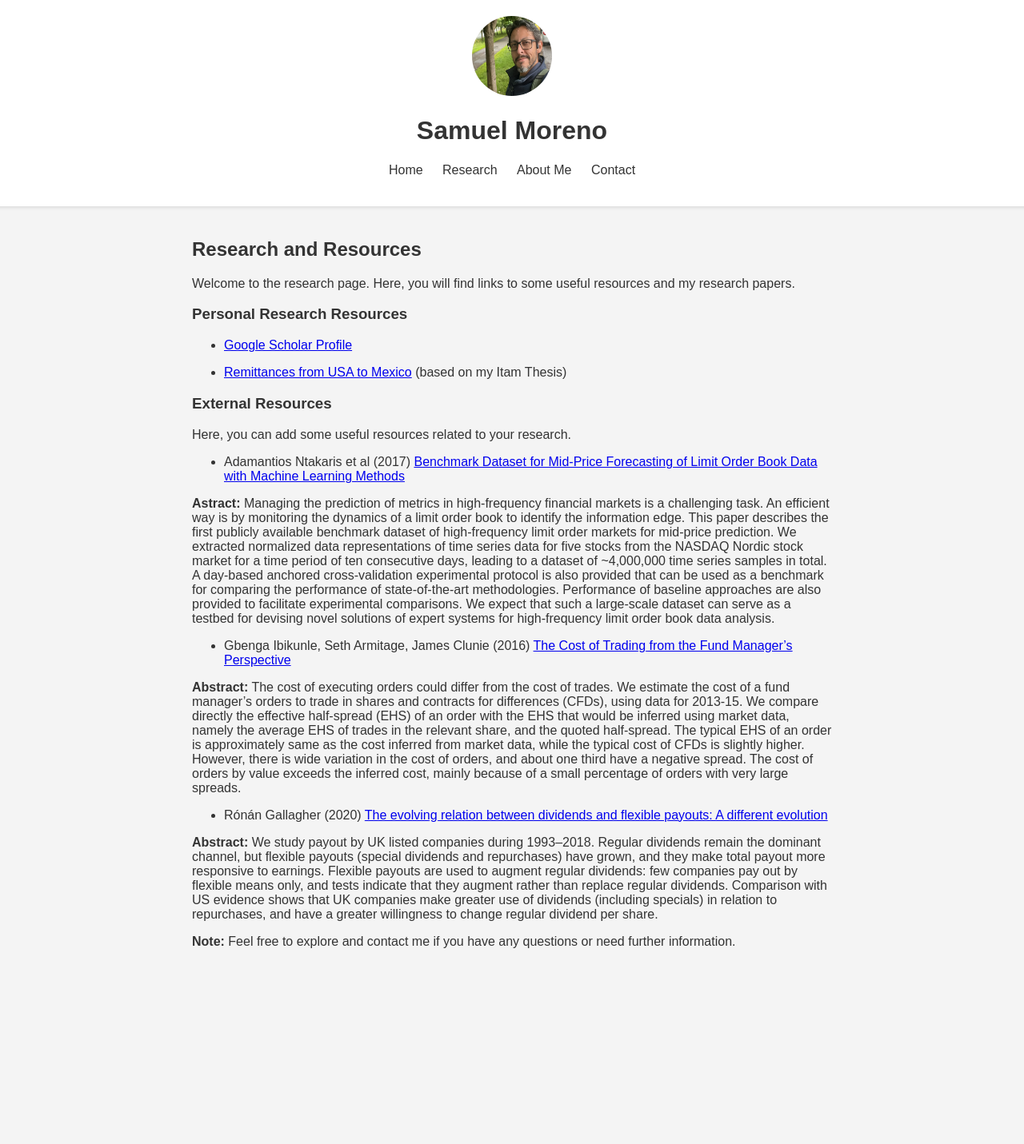
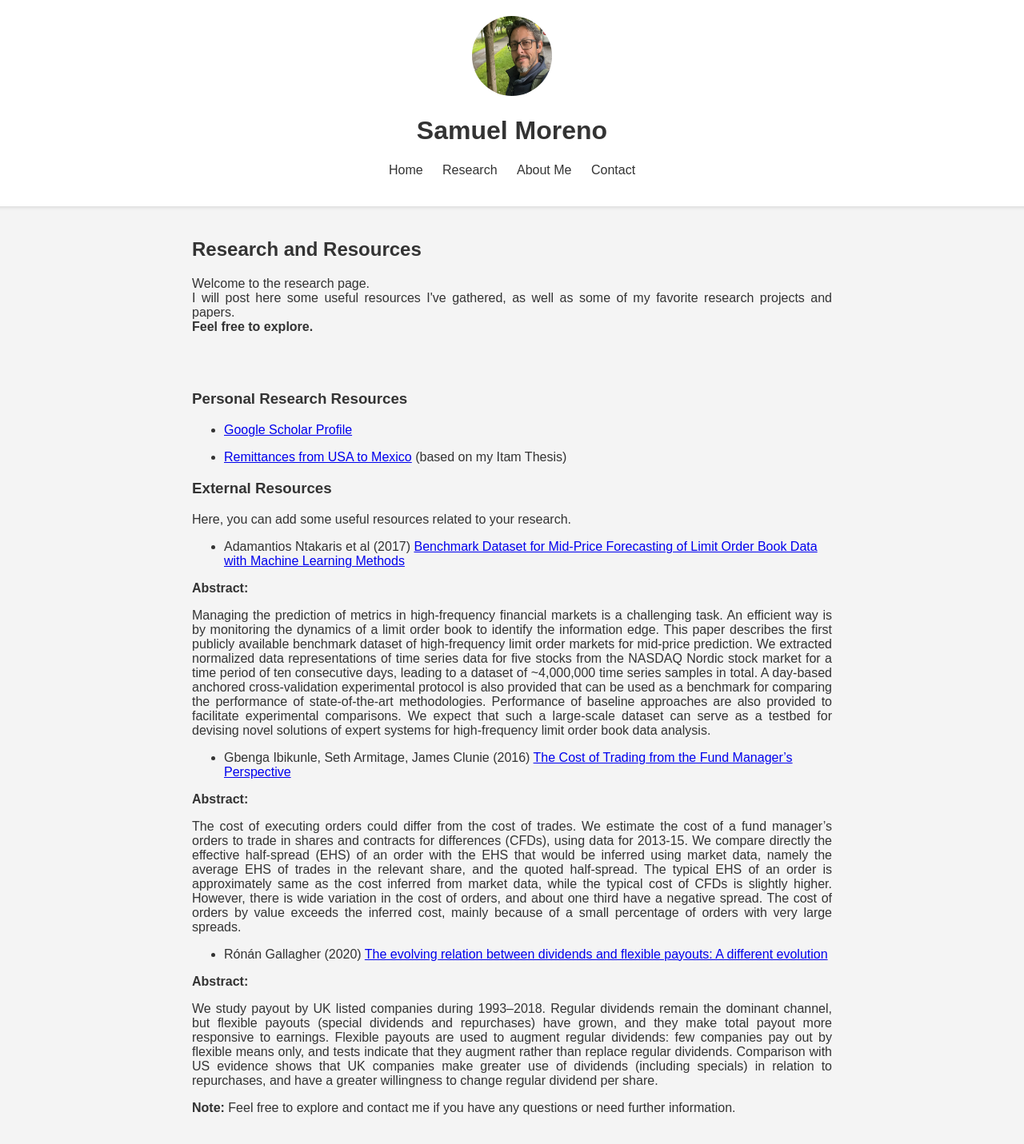
Before and after one commit to GregSom-MSc/GregSom-MSc.github.io, a Jekyll site: the page built from research.md, in a window 1280 px wide. Shown: the whole page at 80% size. Built offline with Jekyll 4.4.1, drawn with Linux system fonts in a browser that asks for light colours; before the commit the page ends 1223 px from its top, so only the background shows below that.

Commit message:
Update research.md

```diff
--- a/research.md
+++ b/research.md
@@ -4,8 +4,11 @@ title: Research
 ---
 
 ## Research and Resources
-
-Welcome to the research page. Here, you will find links to some useful resources and my research papers.
+<div style="text-align: justify;">
+Welcome to the research page. <br>
+I will post here some useful resources I've gathered, as well as some of my favorite research projects and papers. <br>
+<b>Feel free to explore.</b></div> <br>
+<br>
 
 ### Personal Research Resources
 
@@ -19,18 +22,24 @@ Here, you can add some useful resources related to your research.
 
 - Adamantios Ntakaris et al (2017) [Benchmark Dataset for Mid-Price Forecasting of Limit Order Book Data with Machine Learning Methods](https://arxiv.org/abs/1705.03233)
 
-**Astract:**
+**Abstract:**
+<div style="text-align: justify;">
 Managing the prediction of metrics in high-frequency financial markets is a challenging task. An efficient way is by monitoring the dynamics of a limit order book to identify the information edge. This paper describes the first publicly available benchmark dataset of high-frequency limit order markets for mid-price prediction. We extracted normalized data representations of time series data for five stocks from the NASDAQ Nordic stock market for a time period of ten consecutive days, leading to a dataset of ~4,000,000 time series samples in total. A day-based anchored cross-validation experimental protocol is also provided that can be used as a benchmark for comparing the performance of state-of-the-art methodologies. Performance of baseline approaches are also provided to facilitate experimental comparisons. We expect that such a large-scale dataset can serve as a testbed for devising novel solutions of expert systems for high-frequency limit order book data analysis.
+</div>
 
 - Gbenga Ibikunle, Seth Armitage, James Clunie (2016) [The Cost of Trading from the Fund Manager's Perspective](https://papers.ssrn.com/sol3/papers.cfm?abstract_id=2836070)
 
 **Abstract:**
+<div style="text-align: justify;">
 The cost of executing orders could differ from the cost of trades. We estimate the cost of a fund manager’s orders to trade in shares and contracts for differences (CFDs), using data for 2013-15. We compare directly the effective half-spread (EHS) of an order with the EHS that would be inferred using market data, namely the average EHS of trades in the relevant share, and the quoted half-spread. The typical EHS of an order is approximately same as the cost inferred from market data, while the typical cost of CFDs is slightly higher. However, there is wide variation in the cost of orders, and about one third have a negative spread. The cost of orders by value exceeds the inferred cost, mainly because of a small percentage of orders with very large spreads.
+</div>
 
 - Rónán Gallagher (2020) [The evolving relation between dividends and flexible payouts: A different evolution](https://onlinelibrary.wiley.com/doi/full/10.1111/eufm.12288)
 
 **Abstract:**
+<div style="text-align: justify;">
 We study payout by UK listed companies during 1993–2018. Regular dividends remain the dominant channel, but flexible payouts (special dividends and repurchases) have grown, and they make total payout more responsive to earnings. Flexible payouts are used to augment regular dividends: few companies pay out by flexible means only, and tests indicate that they augment rather than replace regular dividends. Comparison with US evidence shows that UK companies make greater use of dividends (including specials) in relation to repurchases, and have a greater willingness to change regular dividend per share.
+</div>
 
 **Note:**
 Feel free to explore and contact me if you have any questions or need further information.
```
